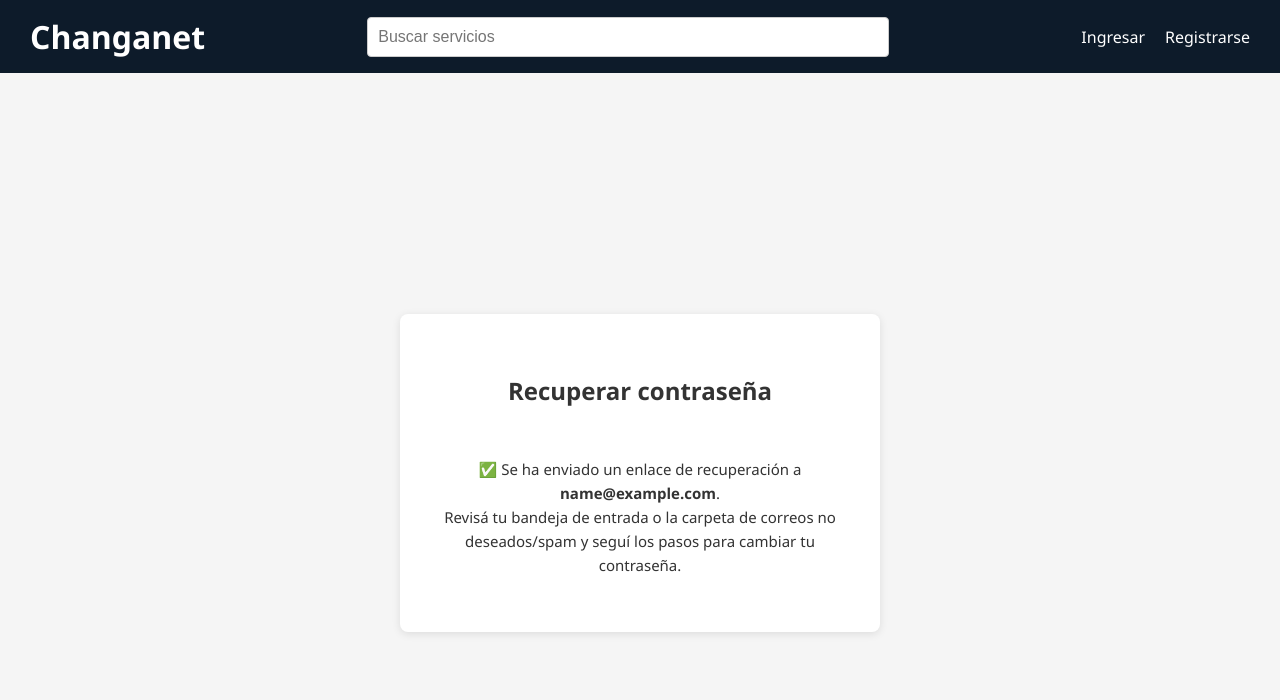
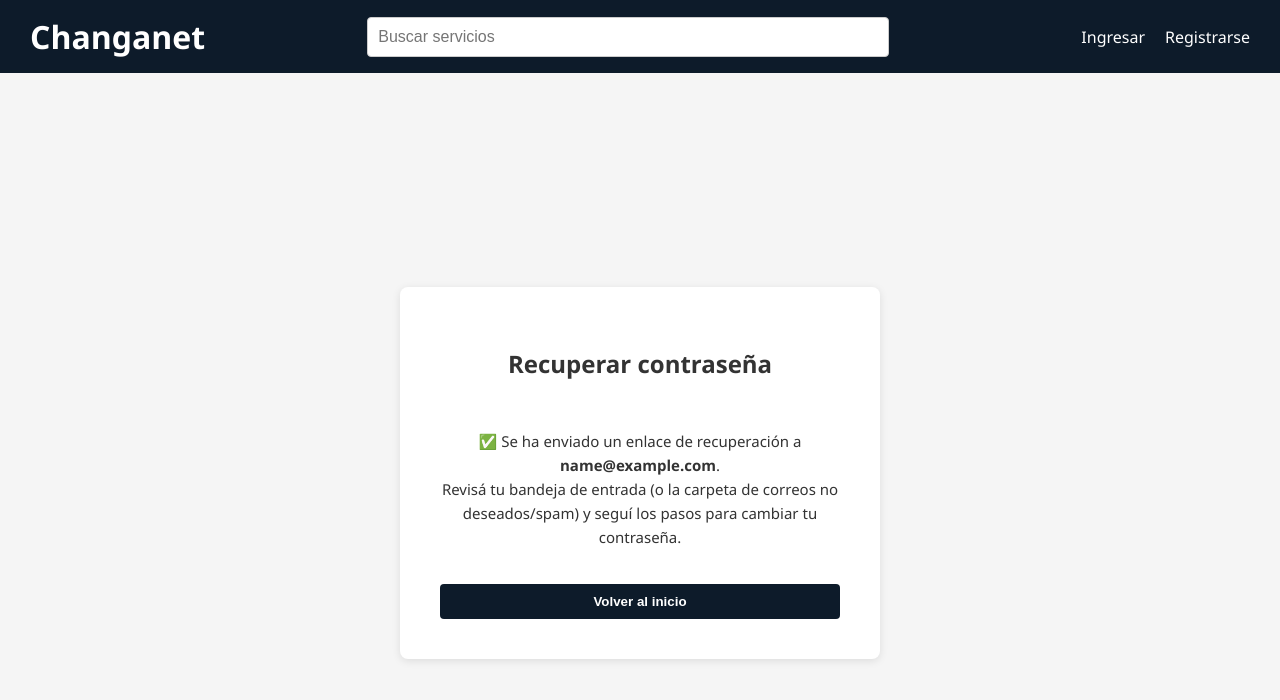
Before and after one commit to MarcosHerrera95/Proyecto-Changanet, a React (Vite) app: page /recuperar in a window 1280 px wide. Both pictures are taken after typing "name@example.com" into the empty fields and a click on the button "Enviar enlace de recuperación". Shown: the top 700 px of the page. Built offline with nearby package versions, Linux system fonts and the light colour scheme.

Commit message:
agregado boton volver al inicio

```diff
--- a/src/pages/Recuperar.jsx
+++ b/src/pages/Recuperar.jsx
@@ -1,8 +1,10 @@
 import { useState } from 'react';
+import { useNavigate } from 'react-router-dom';
 
 export default function Recuperar() {
   const [email, setEmail] = useState('');
   const [enviado, setEnviado] = useState(false);
+  const navigate = useNavigate();
 
   const handleSubmit = (e) => {
     e.preventDefault();
@@ -72,8 +74,25 @@ export default function Recuperar() {
           <div style={{ textAlign: 'center' }}>
             <p style={{ fontSize: '15px', lineHeight: '1.6' }}>
               ✅ Se ha enviado un enlace de recuperación a <strong>{email}</strong>.<br />
-              Revisá tu bandeja de entrada o la carpeta de correos no deseados/spam y seguí los pasos para cambiar tu contraseña.
+              Revisá tu bandeja de entrada (o la carpeta de correos no deseados/spam) y seguí los pasos para cambiar tu contraseña.
             </p>
+
+            <button
+              type="button"
+              onClick={() => navigate('/login')}
+              style={{
+                marginTop: '20px',
+                padding: '10px 20px',
+                backgroundColor: '#0d1b2a',
+                color: 'white',
+                border: 'none',
+                borderRadius: '4px',
+                cursor: 'pointer',
+                fontWeight: 'bold'
+              }}
+            >
+              Volver al inicio
+            </button>
           </div>
         )}
       </form>
```
